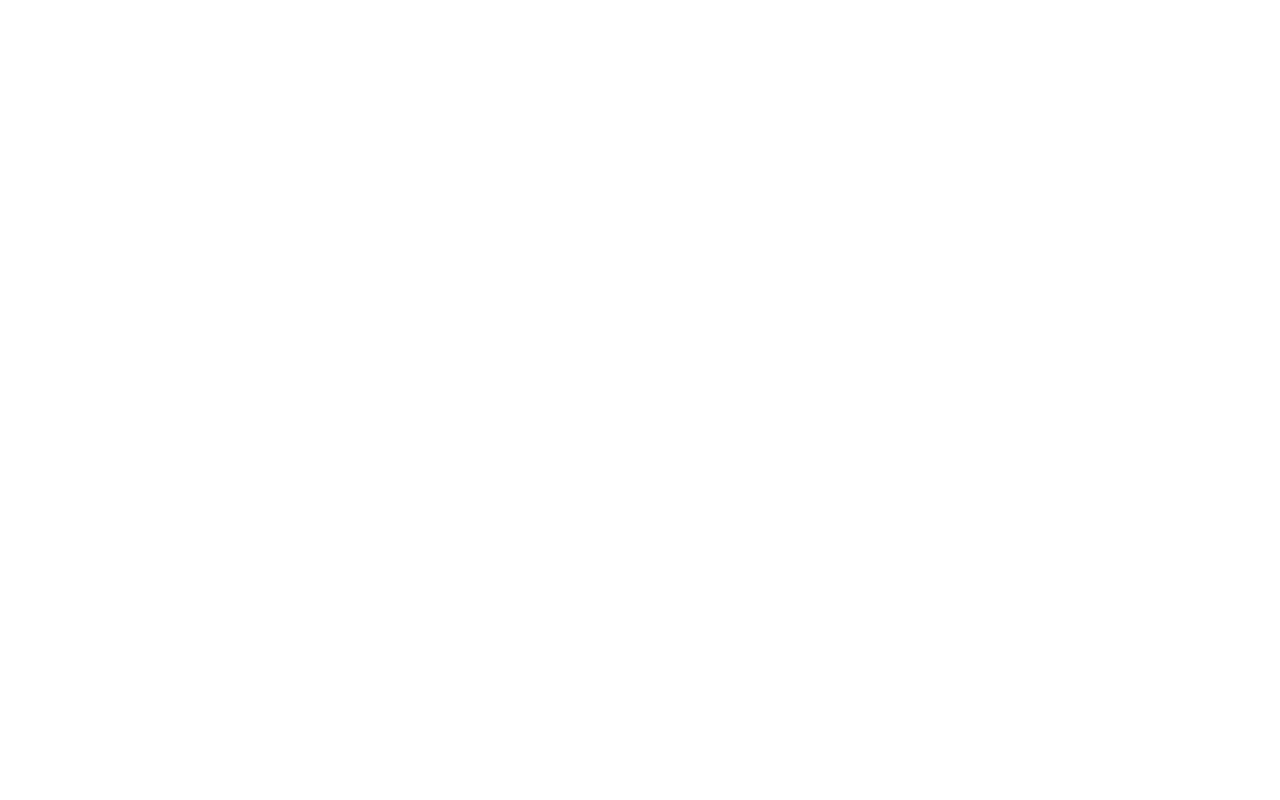
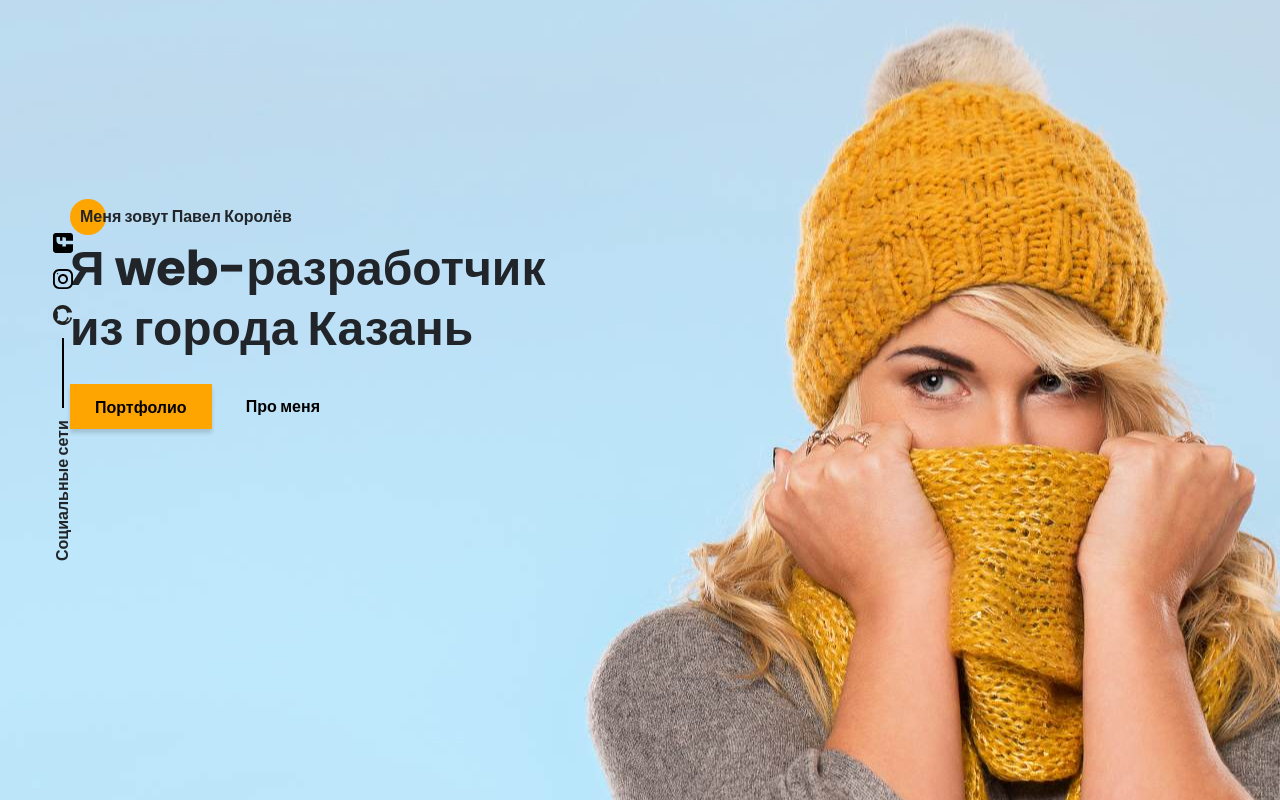
Before and after one commit to kolorg7/Portfolio, a website: page src/index.html in a window 1280 px wide. Drawn offline with nearby package versions, Linux system fonts and the light colour scheme; files that its build step writes are made by us from their sources.

Commit message:
1 screen

```diff
--- a/src/index.html
+++ b/src/index.html
@@ -44,7 +44,24 @@
     <link rel="stylesheet" href="css/style.min.css">
 </head>
 <body>
-
+    <aside class="sidepanel">
+        <a href="#" class="sidepanel__link"><img src="icons/social/facebook.svg" alt="facebook"></a>
+        <a href="#" class="sidepanel__link"><img src="icons/social/instagram.svg" alt="instagram"></a>
+        <a href="#" class="sidepanel__link"><img src="icons/social/github.svg" alt="github"></a>
+        <div class="sidepanel__divider"></div>
+        <div class="sidepanel__text"><span>Социальные сети</span></div>
+    </aside>
+    <section class="promo">
+        <div class="container">
+            <div class="title title_fz16 promo__subtitle">Меня зовут Павел Королёв</div>
+            <h1 class="title title_fz48 promo__title">Я web-разработчик <br>
+                 из города Казань</h1>
+            <div class="promo__btns">
+                <a href="#" class="promo__link btn">Портфолио</a>
+                <a href="#" class="promo__link">Про меня</a>
+            </div>
+        </div>
+    </section>
     <script src="js/script.js"></script>
 </body>
 </html>
--- a/src/sass/base/_mixins.scss
+++ b/src/sass/base/_mixins.scss
@@ -0,0 +1,13 @@
+@mixin before_circle {
+    &:before {
+        content: '';
+        position: absolute;
+        z-index: -1;
+        top: -6px;
+        left: 0;
+        width: 36px;
+        height: 36px;
+        border-radius: 100%;
+        background: $main-color;
+    }
+}
--- a/src/sass/base/_variables.scss
+++ b/src/sass/base/_variables.scss
@@ -0,0 +1 @@
+$main-color: #FFA501;
--- /dev/null
+++ b/src/sass/blocks/_buttons.scss
@@ -0,0 +1,6 @@
+.btn {
+    height: 45px;
+    background: $main-color;
+    box-shadow: 0px 4px 4px rgba(0, 0, 0, 0.15);
+    padding: 12px 25px;
+}
--- /dev/null
+++ b/src/sass/blocks/_promo.scss
@@ -0,0 +1,31 @@
+.promo {
+    min-height: 100vh;
+    position: relative;
+    background: url('../img/main_bg.jpg') no-repeat 50%/cover;
+    padding-top: 205px;
+    &__title {
+        width: 535px;
+        margin-top: 10px;
+    }
+    &__subtitle {
+        position: relative;
+        z-index: 2;
+        padding-left: 10px;
+        @include before_circle;
+    }
+    &__btns {
+        width: 250px;
+        display: flex;
+        align-items: center;
+        justify-content: space-between;
+        margin-top: 25px;
+    }
+    &__link {
+        color: #000;
+        font-weight: bold;
+        &:hover {
+            color: #000;
+            text-decoration: none;
+        }
+    }
+}
--- /dev/null
+++ b/src/sass/blocks/_sidepanel.scss
@@ -0,0 +1,27 @@
+.sidepanel {
+    position: fixed;
+    top: 230px;
+    left: 50px;
+    z-index: 3;
+    display: flex;
+    flex-direction: column;
+    justify-content: space-between;
+    align-items: center;
+    height: 340px;
+    &__divider {
+        width: 2px;
+        height: 70px;
+        background-color: #000;
+    }
+    &__text {
+        height: 150px;
+        width: 25px;
+        span {
+            transform: rotate(-90deg) translate(-36%, -260%);
+            display: block;
+            width: 150px;
+            font-weight: bold;
+            font-size: 16px;
+        }
+    }
+}
--- /dev/null
+++ b/src/sass/blocks/_title.scss
@@ -0,0 +1,14 @@
+.title {
+    font-weight: bold;
+    font-size: 36px;
+    &_fz14 {
+        font-size: 14px;
+    }
+    &_fz16 {
+        font-size: 16px;
+    }
+    &_fz48 {
+        font-size: 48px;
+        line-height: 60px;
+    }
+}
--- a/src/sass/style.scss
+++ b/src/sass/style.scss
@@ -1,7 +1,21 @@
 @import 'libs/bootstrap-reboot.min';
+@import 'libs/font';
+
+@import 'base/variables';
+@import 'base/mixins';
 
 * {
     font-family: 'Poppins', sans-serif;
     margin: 0;
     padding: 0;
 }
+
+.container {
+    width: 1140px;
+    margin: 0 auto;
+}
+
+@import 'blocks/promo';
+@import 'blocks/title';
+@import 'blocks/buttons';
+@import 'blocks/sidepanel';
```
Also changed, not shown: src/sass/libs/_font.scss (+4 -4 lines), dist/css/style.min.css, dist/index.html.
